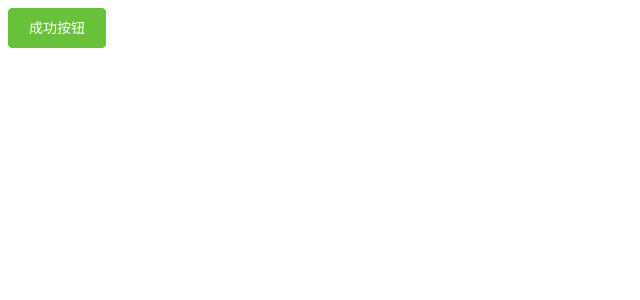
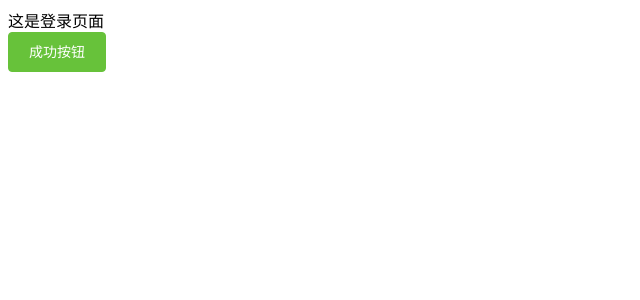
Before and after one commit to zhs-825/heimamm, a Vue app: page /#/login in a window 1280 px wide. Before the commit this address led to /#/. Shown: the top 300 px of the page, without its empty margins (0-640 px from the left). Built offline with nearby package versions, Linux system fonts and the light colour scheme.

Commit message:
登录模块-整合路由

```diff
--- a/src/router/router.js
+++ b/src/router/router.js
@@ -1,11 +1,17 @@
+//导入Vue
+import Vue from 'vue'
+
 //1.导入 vue-touter
 import VueRouter from 'vue-router';
-//导入Vue
-import Vue from 'vue'
 //使用路由
 Vue.use(VueRouter);
+
+// 导入login路由
+import login from '../views/login/login.vue'
 //定义路由规则
-const routes=[]
+const routes=[
+    {path:'/login',component:login}
+]
 //创建路由实例
 const router=new VueRouter({
     routes
--- /dev/null
+++ b/src/views/login/login.vue
@@ -0,0 +1,15 @@
+<template>
+  <div>
+      这是登录页面
+  </div>
+</template>
+
+<script>
+export default {
+    name:'login'
+}
+</script>
+
+<style>
+
+</style>
```
